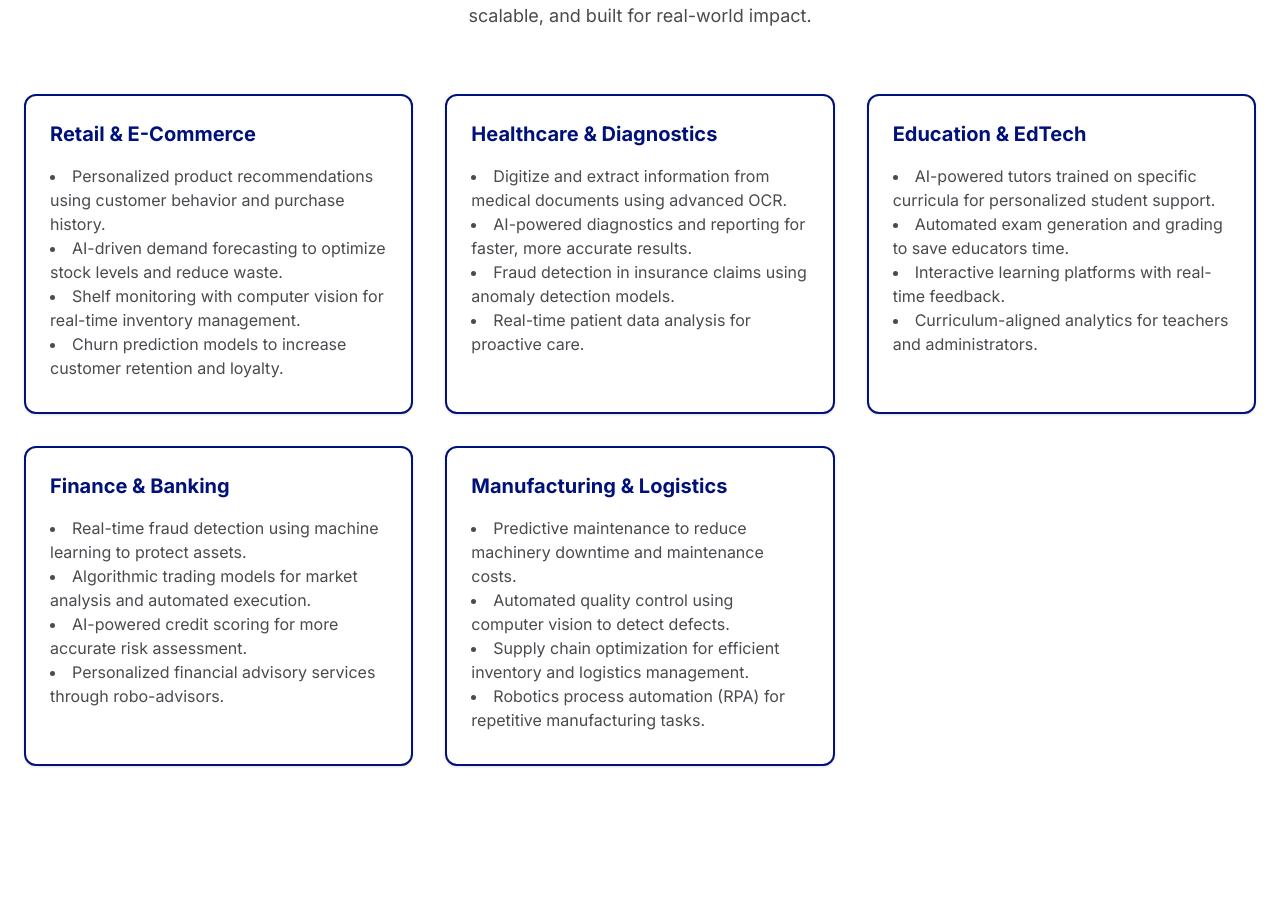
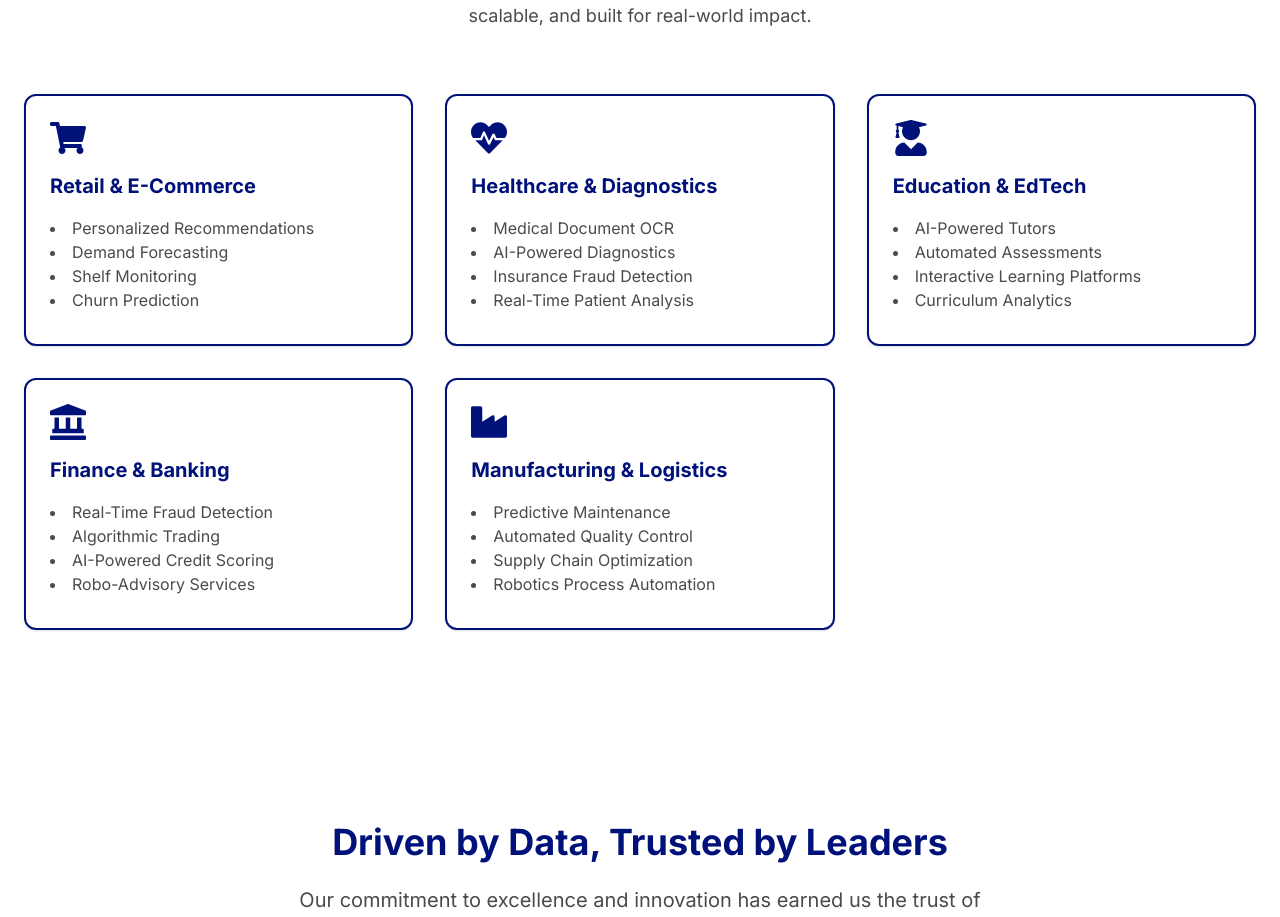
Before and after one commit to Rabe3aa/grozai-website, a Next.js app: page / in a window 1280 px wide. Shown: the part 1810-2727 px from the top of the page. Built offline with nearby package versions, Linux system fonts and the light colour scheme.

Commit message:
feat: Enhance industry pages with icons and detailed content

```diff
--- a/data/industries.js
+++ b/data/industries.js
@@ -1,17 +1,37 @@
 // data/industries.js
+
+import { FaShoppingCart, FaHeartbeat, FaUserGraduate, FaLandmark, FaIndustry, FaChartLine, FaSearchDollar, FaRobot, FaShieldAlt, FaFileInvoiceDollar, FaBrain, FaBook, FaFlask, FaTruck, FaWarehouse, FaCogs } from 'react-icons/fa';
+import { MdScreenSearchDesktop, MdInventory, MdRule, MdSchool, MdAssessment } from 'react-icons/md';
 
 const industries = [
   {
     slug: "retail-ecommerce",
     title: "Retail & E-Commerce",
+    icon: FaShoppingCart,
     shortDescription: "Personalized recommendations, demand forecasting, and AI-powered loyalty.",
     details: {
-      overview: "AI is revolutionizing retail and e-commerce by enabling hyper-personalized shopping experiences, optimizing inventory, and predicting trends before they happen.",
+      overview: "AI is revolutionizing retail and e-commerce by enabling hyper-personalized shopping experiences, optimizing inventory, and predicting trends before they happen. We help businesses leverage data to create smarter, more efficient operations.",
       solutions: [
-        "Personalized product recommendations using customer behavior and purchase history.",
-        "AI-driven demand forecasting to optimize stock levels and reduce waste.",
-        "Shelf monitoring with computer vision for real-time inventory management.",
-        "Churn prediction models to increase customer retention and loyalty."
+        {
+          title: "Personalized Recommendations",
+          description: "Using customer behavior and purchase history to deliver product suggestions that convert.",
+          icon: FaBrain
+        },
+        {
+          title: "Demand Forecasting",
+          description: "AI-driven models to optimize stock levels, reduce waste, and ensure product availability.",
+          icon: FaChartLine
+        },
+        {
+          title: "Shelf Monitoring",
+          description: "Computer vision for real-time inventory management and planogram compliance.",
+          icon: MdInventory
+        },
+        {
+          title: "Churn Prediction",
+          description: "Advanced models to identify at-risk customers and increase retention and loyalty.",
+          icon: FaUserGraduate
+        }
       ],
       howWePerform: "GrozAI delivers end-to-end AI solutions for retailers, from data integration and model development to seamless platform deployment. We partner with you to identify high-ROI use cases, implement robust AI pipelines, and train your teams for ongoing success."
     }
@@ -19,14 +39,31 @@ const industries = [
   {
     slug: "healthcare-diagnostics",
     title: "Healthcare & Diagnostics",
+    icon: FaHeartbeat,
     shortDescription: "Medical document digitization, OCR, and AI-driven diagnostics.",
     details: {
-      overview: "AI in healthcare streamlines diagnostics, automates paperwork, and enhances patient care with deep learning and NLP.",
+      overview: "AI in healthcare streamlines diagnostics, automates paperwork, and enhances patient care with deep learning and NLP. Our solutions are built to be secure, compliant, and impactful.",
       solutions: [
-        "Digitize and extract information from medical documents using advanced OCR.",
-        "AI-powered diagnostics and reporting for faster, more accurate results.",
-        "Fraud detection in insurance claims using anomaly detection models.",
-        "Real-time patient data analysis for proactive care."
+        {
+          title: "Medical Document OCR",
+          description: "Digitize and extract critical information from medical documents using advanced OCR.",
+          icon: FaFileInvoiceDollar
+        },
+        {
+          title: "AI-Powered Diagnostics",
+          description: "Enhance diagnostic imaging and reporting for faster, more accurate clinical results.",
+          icon: MdScreenSearchDesktop
+        },
+        {
+          title: "Insurance Fraud Detection",
+          description: "Anomaly detection models to identify and flag fraudulent insurance claims.",
+          icon: FaSearchDollar
+        },
+        {
+          title: "Real-Time Patient Analysis",
+          description: "Continuous patient data analysis for proactive care and early intervention.",
+          icon: FaChartLine
+        }
       ],
       howWePerform: "GrozAI works with healthcare providers to automate workflows, improve diagnostic accuracy, and ensure compliance with data privacy standards. We tailor AI solutions to your unique needs, integrating seamlessly with existing systems."
     }
@@ -34,14 +71,31 @@ const industries = [
   {
     slug: "education-edtech",
     title: "Education & EdTech",
+    icon: FaUserGraduate,
     shortDescription: "AI tutors, exam generation, and curriculum-aligned feedback.",
     details: {
-      overview: "AI transforms education with personalized learning, automated grading, and interactive feedback systems.",
+      overview: "AI transforms education with personalized learning paths, automated administrative tasks, and interactive feedback systems that engage students like never before.",
       solutions: [
-        "AI-powered tutors trained on specific curricula for personalized student support.",
-        "Automated exam generation and grading to save educators time.",
-        "Interactive learning platforms with real-time feedback.",
-        "Curriculum-aligned analytics for teachers and administrators."
+        {
+          title: "AI-Powered Tutors",
+          description: "Personalized student support with AI tutors trained on specific curricula.",
+          icon: FaRobot
+        },
+        {
+          title: "Automated Assessments",
+          description: "Generate and grade exams automatically to save educators valuable time.",
+          icon: MdAssessment
+        },
+        {
+          title: "Interactive Learning Platforms",
+          description: "Engage students with platforms that provide real-time, adaptive feedback.",
+          icon: FaBook
+        },
+        {
+          title: "Curriculum Analytics",
+          description: "Actionable insights for teachers and administrators from curriculum-aligned data.",
+          icon: MdSchool
+        }
       ],
       howWePerform: "GrozAI partners with schools and edtech companies to build adaptive learning platforms and assessment tools, leveraging AI to enhance outcomes for students and educators alike."
     }
@@ -49,14 +103,31 @@ const industries = [
   {
     slug: "finance-banking",
     title: "Finance & Banking",
+    icon: FaLandmark,
     shortDescription: "AI-driven fraud detection, algorithmic trading, and personalized financial advice.",
     details: {
-      overview: "In finance, AI enhances security, automates trading, and provides personalized services, driving efficiency and mitigating risk.",
+      overview: "In finance, AI enhances security, automates trading, and provides personalized services, driving efficiency and mitigating risk across the board.",
       solutions: [
-        "Real-time fraud detection using machine learning to protect assets.",
-        "Algorithmic trading models for market analysis and automated execution.",
-        "AI-powered credit scoring for more accurate risk assessment.",
-        "Personalized financial advisory services through robo-advisors."
+        {
+          title: "Real-Time Fraud Detection",
+          description: "Protect assets with machine learning models that identify and prevent fraud in real-time.",
+          icon: FaShieldAlt
+        },
+        {
+          title: "Algorithmic Trading",
+          description: "Utilize sophisticated models for market analysis and high-speed automated trade execution.",
+          icon: FaChartLine
+        },
+        {
+          title: "AI-Powered Credit Scoring",
+          description: "Achieve more accurate risk assessment with dynamic, AI-driven credit scoring.",
+          icon: MdRule
+        },
+        {
+          title: "Robo-Advisory Services",
+          description: "Deliver personalized, automated financial advice to a broad range of clients.",
+          icon: FaRobot
+        }
       ],
       howWePerform: "GrozAI provides secure, compliant AI solutions for financial institutions, focusing on fraud prevention, trading optimization, and customer service automation to deliver a competitive edge."
     }
@@ -64,19 +135,35 @@ const industries = [
   {
     slug: "manufacturing-logistics",
     title: "Manufacturing & Logistics",
+    icon: FaIndustry,
     shortDescription: "Predictive maintenance, supply chain optimization, and quality control automation.",
     details: {
       overview: "AI optimizes the entire manufacturing and logistics pipeline, from predictive maintenance on the factory floor to route optimization in the supply chain.",
       solutions: [
-        "Predictive maintenance to reduce machinery downtime and maintenance costs.",
-        "Automated quality control using computer vision to detect defects.",
-        "Supply chain optimization for efficient inventory and logistics management.",
-        "Robotics process automation (RPA) for repetitive manufacturing tasks."
+        {
+          title: "Predictive Maintenance",
+          description: "Reduce machinery downtime and lower maintenance costs with AI-powered predictions.",
+          icon: FaCogs
+        },
+        {
+          title: "Automated Quality Control",
+          description: "Leverage computer vision to detect product defects with superhuman accuracy.",
+          icon: FaFlask
+        },
+        {
+          title: "Supply Chain Optimization",
+          description: "Enhance inventory and logistics management for a more efficient supply chain.",
+          icon: FaTruck
+        },
+        {
+          title: "Robotics Process Automation",
+          description: "Automate repetitive manufacturing and warehousing tasks with intelligent RPA.",
+          icon: FaWarehouse
+        }
       ],
       howWePerform: "GrozAI helps manufacturing and logistics companies integrate AI to improve operational efficiency, reduce costs, and enhance product quality. Our solutions are designed for scalability and seamless integration with existing industrial systems."
     }
-  },
-  // ...Add more industries as needed
+  }
 ];
 
 export default industries;
--- a/package.json
+++ b/package.json
@@ -15,7 +15,7 @@
     "react": "^18",
     "react-countup": "^6.5.3",
     "react-dom": "^18",
-    "react-icons": "^5.2.1"
+    "react-icons": "^5.5.0"
   },
   "devDependencies": {
     "autoprefixer": "^10.4.19",
--- a/pages/index.js
+++ b/pages/index.js
@@ -151,10 +151,13 @@ export default function HomePage() {
     legacyBehavior
   >
     <a className="border-2 border-primary rounded-xl transition-all duration-300 group bg-white hover:bg-primary hover:text-white cursor-pointer shadow p-6 flex flex-col" style={{ textDecoration: 'none' }}>
+      <div className="text-4xl text-primary mb-4 transition-colors duration-300 group-hover:text-white">
+        <industry.icon />
+      </div>
       <h3 className="text-xl font-bold text-primary mb-4 transition-colors duration-300 group-hover:text-white">{industry.title}</h3>
       <ul className="list-disc list-inside text-accent-gray-700 mb-2 transition-colors duration-300 group-hover:text-white">
         {industry.details.solutions.map((sol, idx) => (
-          <li key={idx}>{sol}</li>
+          <li key={idx}>{sol.title}</li>
         ))}
       </ul>
     </a>
```
Also changed, not shown: pages/industries/[slug].js (+18 -8 lines), 1 other file (tests, documents, lock files or other folders).
